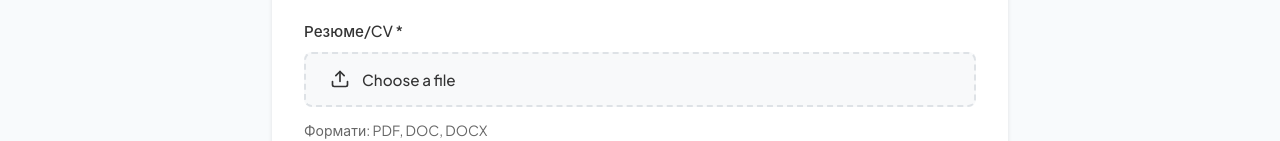
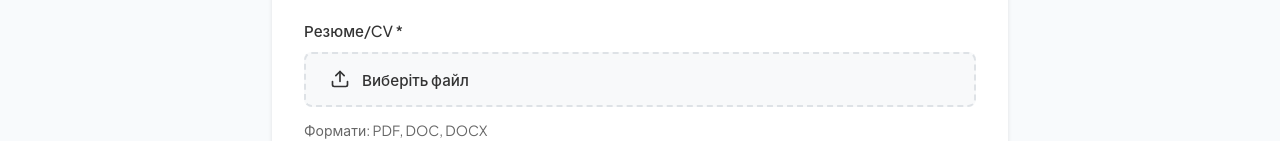
Before and after one commit to MadeR228/KURSOVA-BUILD, a React app: page /jobs/1/apply in a window 1280 px wide. Shown: the part 663-804 px from the top of the page. Built offline with nearby package versions, Linux system fonts and the light colour scheme; the HTML template or start-up script is replaced by a standard one.

Commit message:
gallery(tipo)

```diff
--- a/src/components/pages/Apply.jsx
+++ b/src/components/pages/Apply.jsx
@@ -166,7 +166,7 @@ const Apply = () => {
                 <polyline points="17 8 12 3 7 8" />
                 <line x1="12" y1="3" x2="12" y2="15" />
               </svg>
-              <span className="file-upload-text">Choose a file</span>
+              <span className="file-upload-text">Виберіть файл</span>
             </label>
             <input
               type="file"
```
